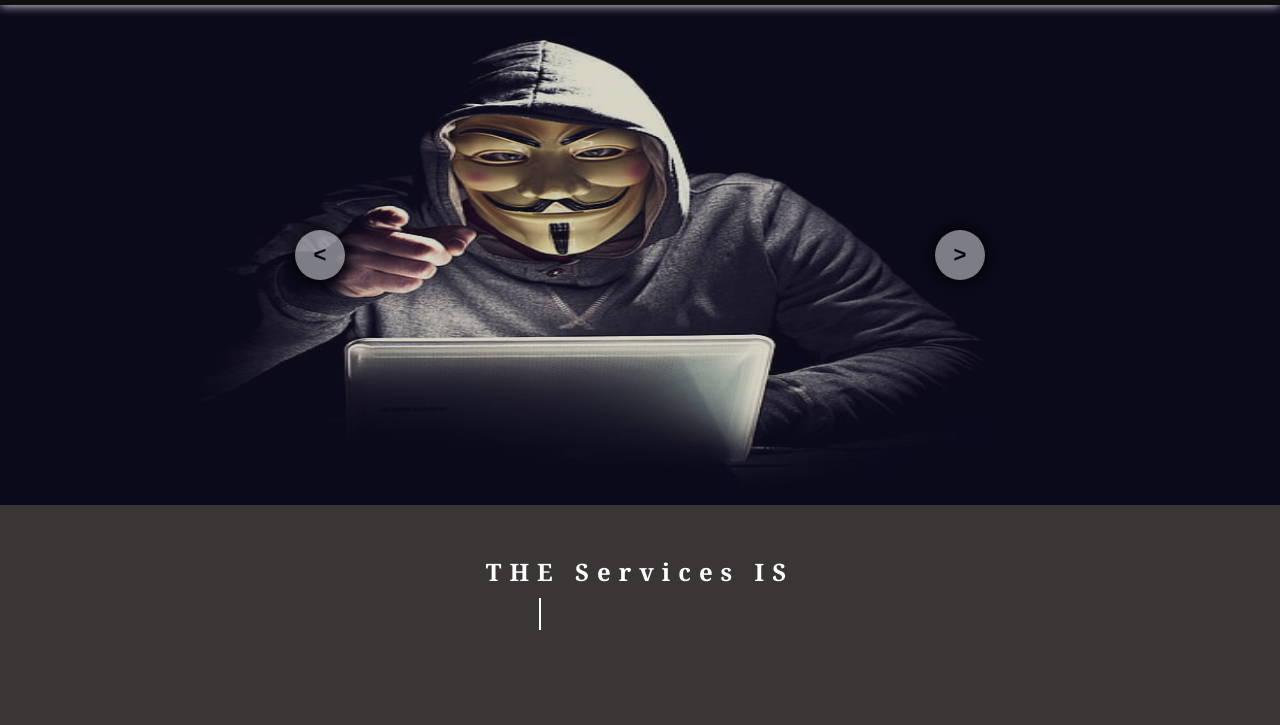
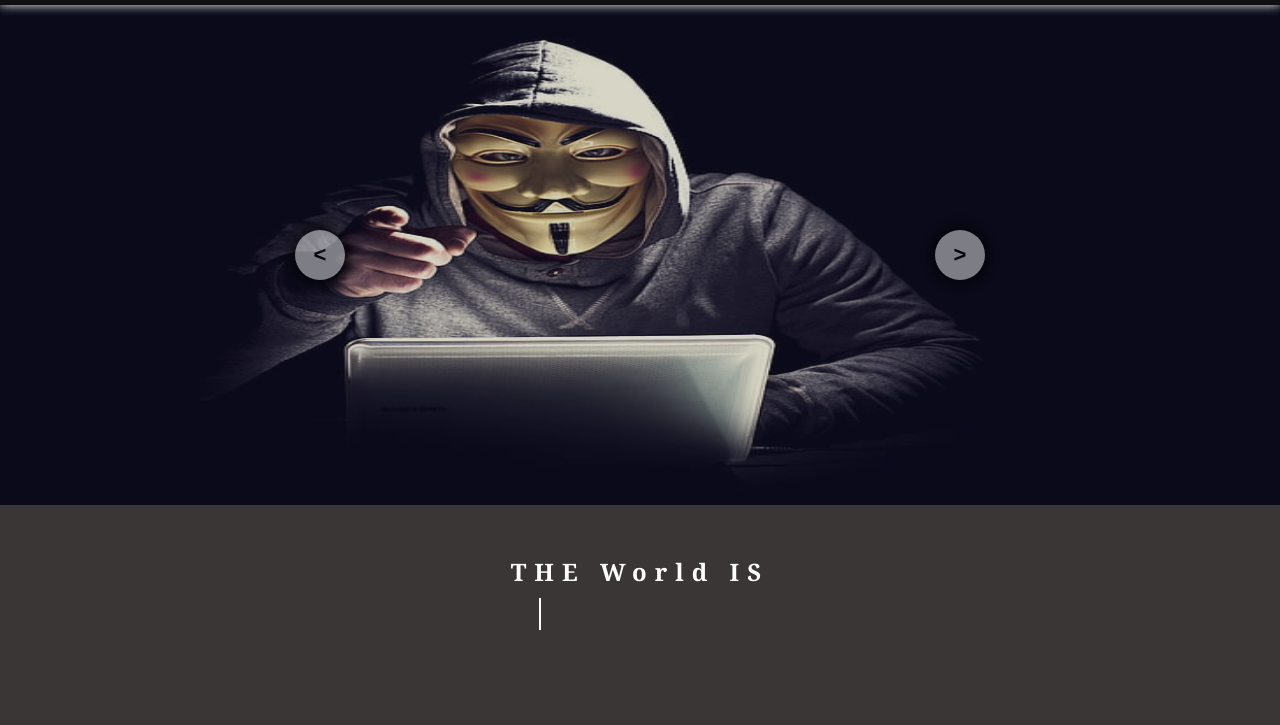
Before and after one commit to Gayu111/photography-portfolio, a plain HTML site: page index.html in a window 1280 px wide. Shown: the part 75-800 px from the top of the page. Drawn offline with nearby package versions, Linux system fonts and the light colour scheme.

Commit message:
Update index.html

```diff
--- a/index.html
+++ b/index.html
@@ -45,7 +45,7 @@
     </div>
 
     <div class="text">
-        THE Services IS<span></span>
+        THE World IS<span></span>
     </div>
 
     <div class="boxes">
```
